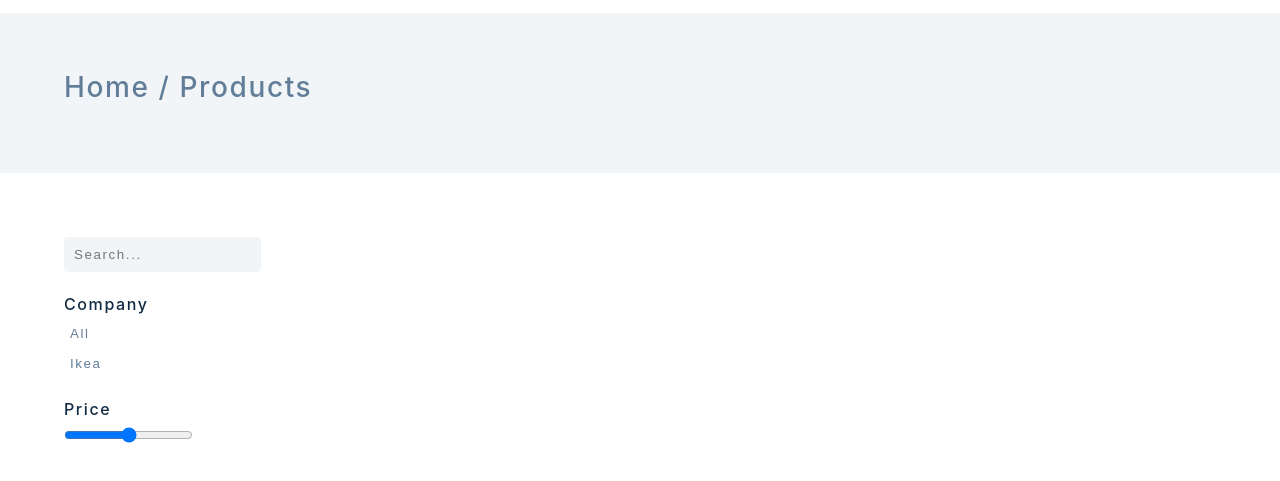
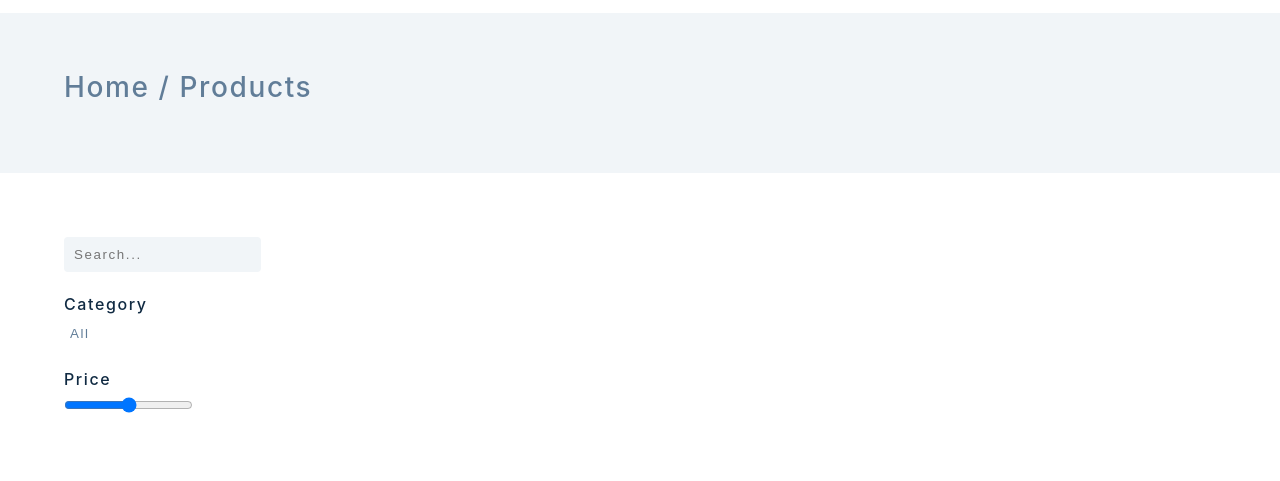
Before and after one commit to yasmin-donets/E-commerce-JS, a plain HTML site: page products.html in a window 1280 px wide. Shown: the part 83-564 px from the top of the page. Drawn offline with Linux system fonts and the light colour scheme.

Commit message:
filters category

```diff
--- a/js/displayProducts.js
+++ b/js/displayProducts.js
@@ -1,6 +1,6 @@
 import { addToCart } from './cart/setupCart.js';
 
-const display = (products, element) => {
+const display = (products, element, filters) => {
   element.innerHTML = products
     .map((product) => {
       const { id, title, image, price } = product;
@@ -24,12 +24,13 @@ const display = (products, element) => {
         </article>`;
     })
     .join('');
-		element.addEventListener('click', function(e){
-			const parent = e.target.parentElement;
-			if(parent.classList.contains('product-cart-btn')){
-				addToCart(parent.dataset.id);
-			}
-		})
+  if (filters) return;
+  element.addEventListener('click', function (e) {
+    const parent = e.target.parentElement;
+    if (parent.classList.contains('product-cart-btn')) {
+      addToCart(parent.dataset.id);
+    }
+  });
 };
 
 export default display;
--- /dev/null
+++ b/js/filters/categories.js
@@ -0,0 +1,30 @@
+import { getElement } from '../utils.js';
+
+import display from '../displayProducts.js';
+const setupCategories = (store) => {
+  let categories = [
+    'all',
+    ...new Set(store.map((product) => product.category)),
+  ];
+  const categoriesDOM = getElement('.categories');
+  categoriesDOM.innerHTML = categories
+    .map((category) => {
+      return ` <button class="category-btn">${category}</button>`;
+    })
+    .join('');
+  categoriesDOM.addEventListener('click', function (e) {
+    const element = e.target;
+    if (element.classList.contains('category-btn')){
+			let newStore = [];
+			if(element.textContent === 'all'){
+				newStore = [...store];
+			}else{
+				newStore = store.filter(
+          (product) => product.category === e.target.textContent
+        );
+			}
+			display(newStore, getElement('.products-container'), true);
+		}
+  });
+};
+export default setupCategories;
--- a/js/pages/products.js
+++ b/js/pages/products.js
@@ -1,12 +1,21 @@
 // global imports
+
 import '../toggleSidebar.js';
 import '../cart/cartToggle.js';
 import '../cart/setupCart.js';
+//  filter imports
+
+import setupCategories from '../filters/categories.js';
 
 //specific imports
+
 import { store } from '../store.js';
 import display from '../displayProducts.js';
 import { getElement } from '../utils.js';
+
 const loading = getElement('.page-loading');
 display(store, getElement('.products-container'));
+
+setupCategories(store);
+
 loading.style.display = 'none';
--- a/products.html
+++ b/products.html
@@ -107,10 +107,10 @@
             <input type="text" class="search-input" placeholder="search..." />
           </form>
           <!-- categories -->
-          <h4>Company</h4>
-          <article class="companies">
-            <button class="company-btn">all</button>
-            <button class="company-btn">ikea</button>
+          <h4>Category</h4>
+          <article class="categories">
+            <button class="category-btn">all</button>
+            <button class="category-btn">ikea</button>
           </article>
           <!-- price -->
           <h4>Price</h4>
--- a/style.css
+++ b/style.css
@@ -659,7 +659,7 @@ Products Page
 .search-input::placeholder {
   text-transform: capitalize;
 }
-.company-btn {
+.category-btn {
   display: block;
   margin: 0.25em 0;
   padding: 0.25rem;
@@ -671,7 +671,7 @@ Products Page
   cursor: pointer;
   transition: var(--transition);
 }
-.company-btn:hover {
+.category-btn:hover {
   color: var(--clr-grey-3);
 }
 .price-filter {
```
